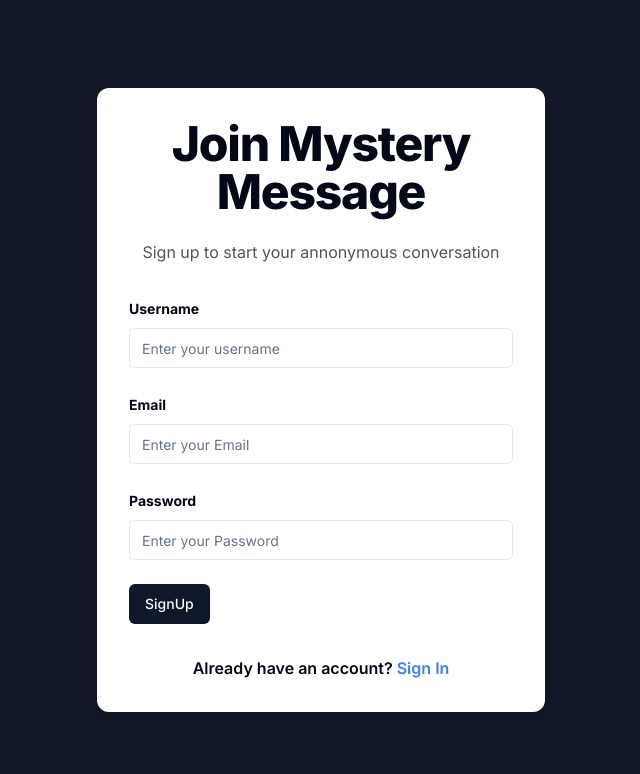
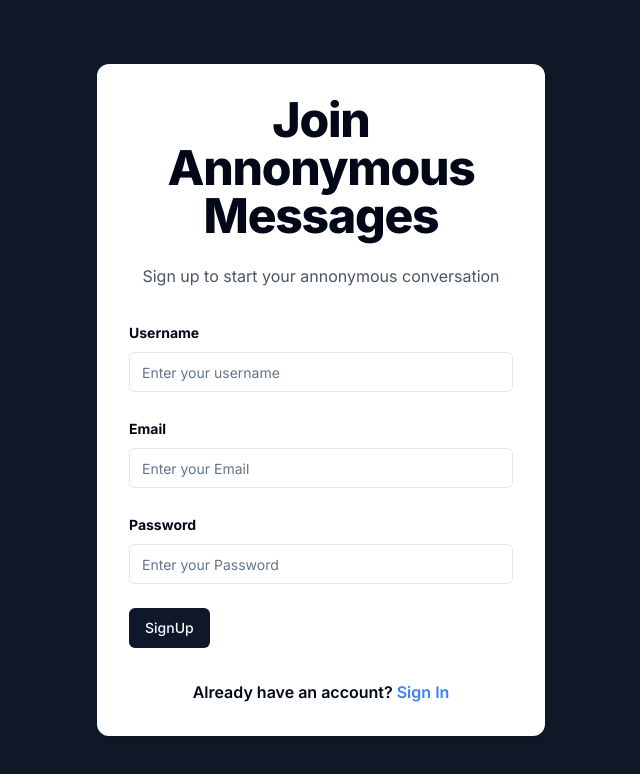
Before and after one commit to Akshay-227/Mystery-Message, a Next.js app: page /sign-up in a window 1280 px wide. Shown: the top 774 px of the page, without its empty margins (319-959 px from the left). Built offline with nearby package versions, Linux system fonts and the light colour scheme.

Commit message:
brandind changes

```diff
--- a/src/app/(app)/page.tsx
+++ b/src/app/(app)/page.tsx
@@ -24,7 +24,7 @@ export default function Home() {
             Dive into the World of Anonymous Feedback
           </h1>
           <p className="mt-3 md:mt-4 text-base md:text-lg">
-            True Feedback - Where your identity remains a secret.
+          True Feedback - Where your identity remains a secret.
           </p>
         </section>
 
@@ -58,7 +58,7 @@ export default function Home() {
 
       {/* Footer */}
       <footer className="text-center p-4 md:p-6 bg-gray-900 text-white">
-        © 2024 True Feedback. All rights reserved.
+        © 2024 Annonymous Messages. All rights reserved.
       </footer>
     </>
   );
--- a/src/app/(auth)/sign-in/page.tsx
+++ b/src/app/(auth)/sign-in/page.tsx
@@ -71,7 +71,7 @@ const SignIn = () => {
         <div className="text-center">
           <h1 className="text-4xl font-extrabold tracking-tight lg:text-5xl mb-6">
             {" "}
-            Join Mystery Message
+            Join Annonymous Messages
           </h1>
           <p className="text-gray-600  mb-6">
             Sign in to start your annonymous conversation
--- a/src/app/(auth)/sign-up/page.tsx
+++ b/src/app/(auth)/sign-up/page.tsx
@@ -97,7 +97,7 @@ const SignUp = () => {
         <div className="text-center">
           <h1 className="text-4xl font-extrabold tracking-tight lg:text-5xl mb-6">
             {" "}
-            Join Mystery Message
+            Join Annonymous Messages
           </h1>
           <p className="text-gray-600  mb-6">
             Sign up to start your annonymous conversation
--- a/src/app/layout.tsx
+++ b/src/app/layout.tsx
@@ -7,7 +7,7 @@ import AuthProvider from '@/context/Authprovider';
 const inter = Inter({ subsets: ['latin'] });
 
 export const metadata: Metadata = {
-  title: 'True Feedback',
+  title: 'Annonymous Messages',
   description: 'Real feedback from real people.',
 };
 
--- a/src/helpers/sendVerificationEmail.ts
+++ b/src/helpers/sendVerificationEmail.ts
@@ -13,7 +13,7 @@ export async function sendVerificationEmail(
     await resend.emails.send({
       from: "onboarding@resend.dev",
       to: email,
-      subject: "Mystery Message | Verification Code",
+      subject: "Annonymous Messages | Verification Code",
       react: VerificationEmail({ username, otp: verifyCode }),
     });
     return { success: true, message: "Verification email sent" };
```
